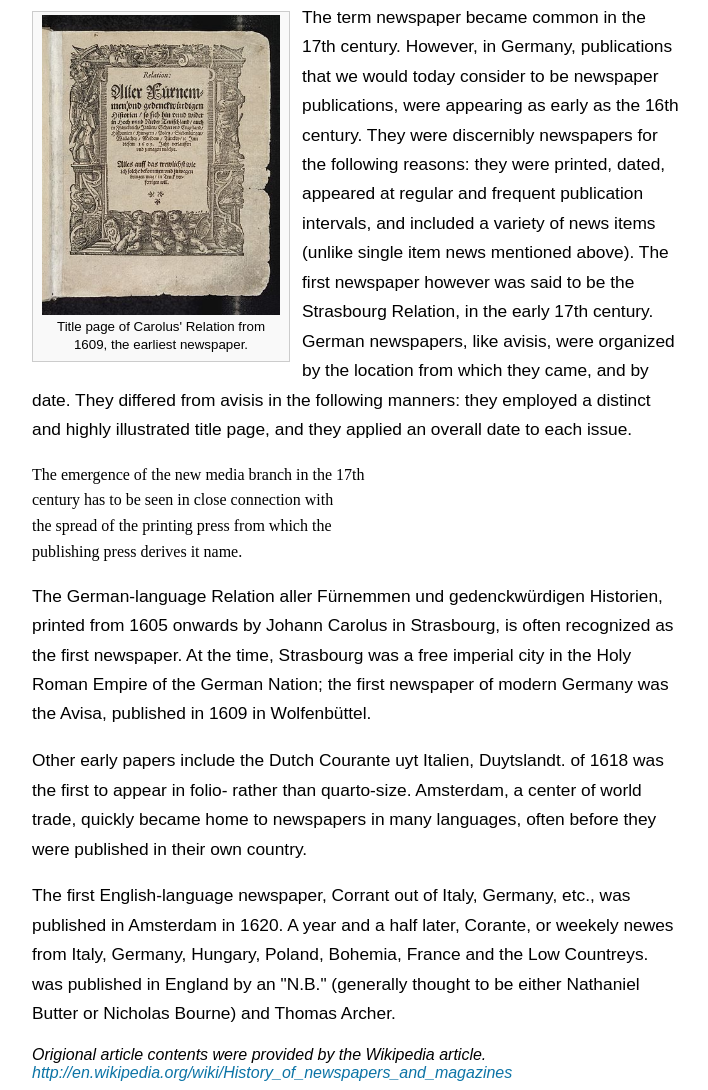
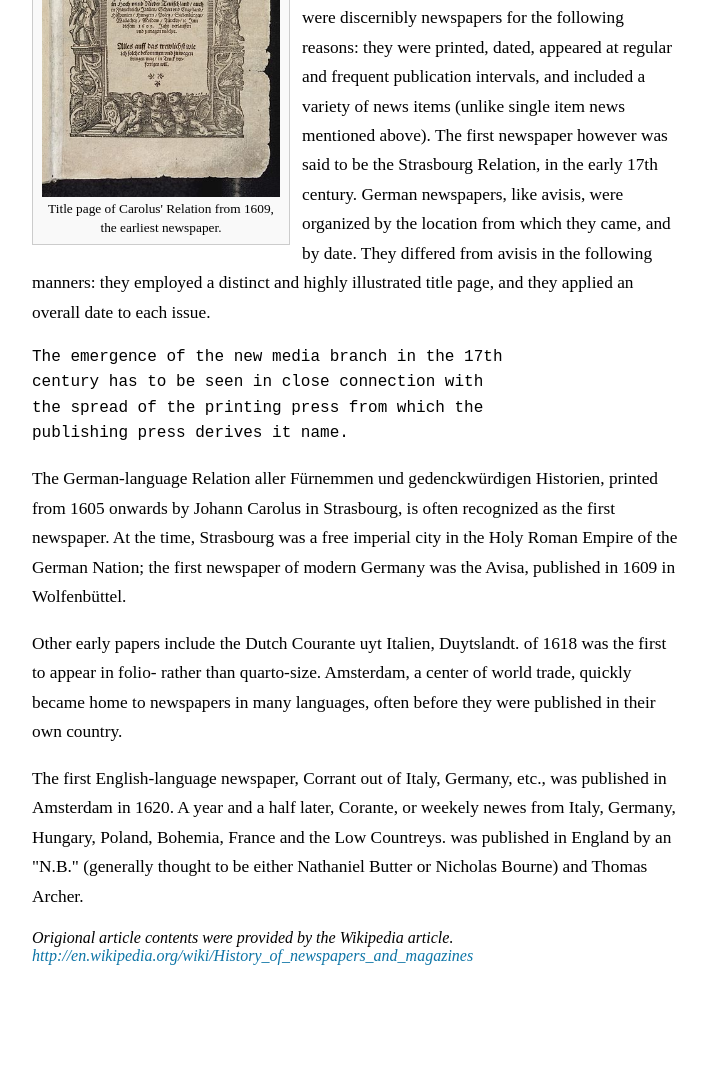
Before and after one commit to timgws/newspaper, a plain HTML site: page view.html in a window 1280 px wide. Shown: the part 1514-2604 px from the top of the page, without its empty margins (283-991 px from the left). After the commit the page ends 2487 px from the top, so only its background shows below. Drawn offline with Linux system fonts and the light colour scheme.

Commit message:
Update style.css
By default, we should be using serif fonts for a fall back when using fonts from Adobe, and monospace fonts for pre tags.

```diff
--- a/style.css
+++ b/style.css
@@ -1,5 +1,5 @@
 body, h1, h2, h3, h4, h5, h6, li {
-    font-family: cardo, sans-serif;
+    font-family: cardo, serif, sans-serif;
 }
 
 .article {
@@ -20,7 +20,7 @@ p {
 }
 
 .article pre, .article code {
-    font-family: courier-prime;
+    font-family: courier-prime, monospace;
     font-size: 16px;
     line-height: 1.6;
 }
@@ -56,7 +56,7 @@ p {
     margin: 3px 0;
     font-size: 0.7em;
     color: #797979;
-    font-family: Verdana;
+    font-family: Verdana, sans-serif;
 }
 
 .source p span {
```
